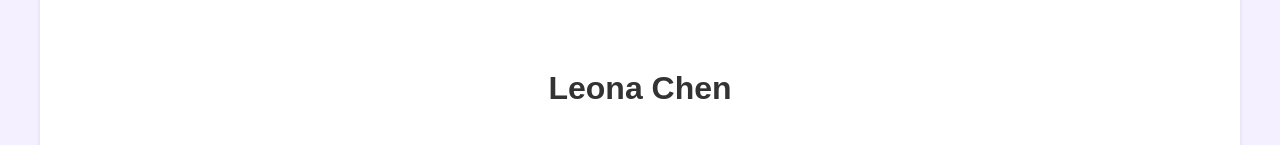
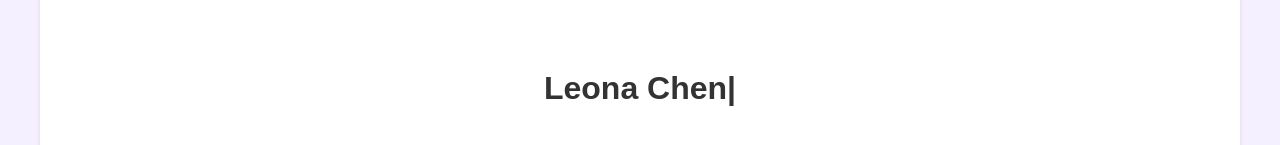
Before and after one commit to leonac24/portfolio, a React (Create React App) app: page / in a window 1280 px wide. Shown: the part 157-302 px from the top of the page. Built offline with nearby package versions, Linux system fonts and the light colour scheme.

Commit message:
Add type animation to name

```diff
--- a/src/components/About.js
+++ b/src/components/About.js
@@ -1,10 +1,23 @@
 import React from 'react';
 import './About.css';
+import { TypeAnimation } from 'react-type-animation';
 
 function About() {
   return (
     <section id="about" className="about-section">
-      <h2>Leona Chen</h2>
+      <h2>
+        <TypeAnimation
+          sequence={[
+            'Leona Chen',
+            1000,
+            'Leona Chen',
+            1000,
+          ]}
+          wrapper="span"
+          speed={50}
+          repeat={Infinity}
+        />
+      </h2>
       <div className="profile-picture">
         <img src="/portfolio/profilepic.jpg" alt="Leona Chen" />
       </div>
```
